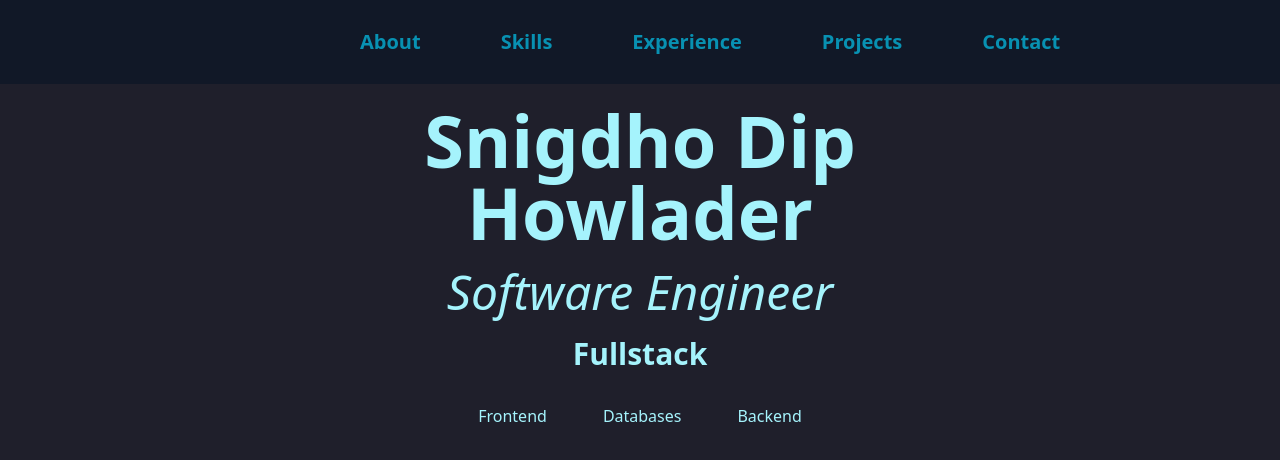
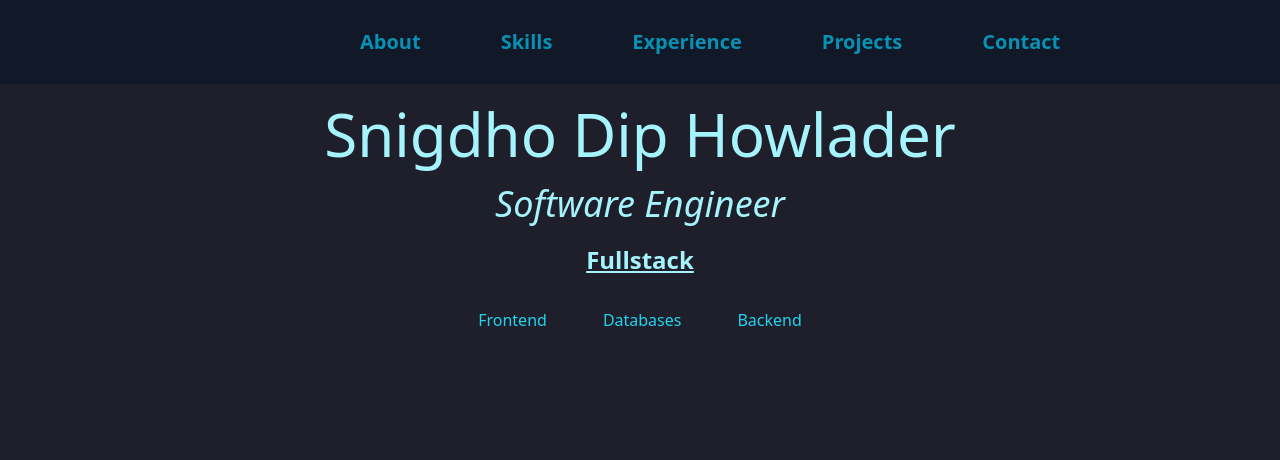
Before and after one commit to snigdho611/snigdho611.dev, a Next.js app: page / in a window 1280 px wide. Shown: the top 460 px of the page. Built offline with nearby package versions, Linux system fonts and the light colour scheme.

Commit message:
Adding about section, updating base component, updated styles and added animation changes

```diff
--- a/pages/about.tsx
+++ b/pages/about.tsx
@@ -1,3 +1,4 @@
+import About from "components/About";
 import Navbar from "components/Navbar";
 import type { NextPage } from "next";
 import Head from "next/head";
@@ -26,52 +27,7 @@ const Home: NextPage = () => {
 
       <Navbar />
 
-      <main>
-        <h1>
-          Welcome to <a href="https://nextjs.org">Next.js!</a>
-        </h1>
-
-        <p>
-          Get started by editing <code>pages/index.tsx</code>
-        </p>
-
-        <div>
-          <a href="https://nextjs.org/docs">
-            <h2>Documentation &rarr;</h2>
-            <p>Find in-depth information about Next.js features and API.</p>
-          </a>
-
-          <a href="https://nextjs.org/learn">
-            <h2>Learn &rarr;</h2>
-            <p>Learn about Next.js in an interactive course with quizzes!</p>
-          </a>
-
-          <a href="https://github.com/vercel/next.js/tree/master/examples">
-            <h2>Examples &rarr;</h2>
-            <p>Discover and deploy boilerplate example Next.js projects.</p>
-          </a>
-
-          <a href="https://vercel.com/new?utm_source=create-next-app&utm_medium=default-template&utm_campaign=create-next-app">
-            <h2>Deploy &rarr;</h2>
-            <p>
-              Instantly deploy your Next.js site to a public URL with Vercel.
-            </p>
-          </a>
-        </div>
-      </main>
-
-      <footer>
-        <a
-          href="https://vercel.com?utm_source=create-next-app&utm_medium=default-template&utm_campaign=create-next-app"
-          target="_blank"
-          rel="noopener noreferrer"
-        >
-          Powered by{" "}
-          <span>
-            <Image src="/vercel.svg" alt="Vercel Logo" width={72} height={16} />
-          </span>
-        </a>
-      </footer>
+      <About />
     </div>
   );
 };
--- a/src/components/About/index.tsx
+++ b/src/components/About/index.tsx
@@ -1,4 +1,18 @@
 import React from "react";
+
+const About = () => {
+  return (
+    <div>
+      <div
+        className="bg-cover w-60 h-60 rounded-full"
+        style={{
+          backgroundImage: "url(/images/profilepic.jpg)",
+        }}
+      ></div>
+      {/* <p>Abc</p> */}
+    </div>
+  );
+};
 
 // interface AboutProps {
 //   about: string[];
@@ -27,4 +41,4 @@ import React from "react";
 //   );
 // };
 
-// export default About;
+export default About;
--- a/src/components/Base/index.tsx
+++ b/src/components/Base/index.tsx
@@ -1,19 +1,36 @@
-import React from "react";
+import gsap from "gsap";
+import React, { useEffect, useRef } from "react";
 
 const Base = () => {
+  const baseRef = useRef<HTMLDivElement>(null);
+
+  // useEffect(() => {
+  //   gsap.fromTo(
+  //     baseRef.current,
+  //     { x: "60%", opacity: 0 },
+  //     { x: 0, y: 0, opacity: 1, duration: 1.75, delay: 3 }
+  //   );
+  // }, []);
+
   return (
-    <div className="text-cyan-200 my-auto mx-auto my-5 w-2/4">
-      <div className="text-7xl font-bold text-center my-5">
+    <div className="text-cyan-200 my-auto mx-auto my-5 w-3/4" ref={baseRef}>
+      <div className="text-6xl font-medium text-center my-5">
         Snigdho Dip Howlader
       </div>
-      <div className="text-5xl italic font-medium text-center my-5">
-        Software Engineer
+      <div className="text-4xl italic text-center my-5">Software Engineer</div>
+      <div className="text-2xl font-bold text-center my-5 underline">
+        Fullstack
       </div>
-      <div className="text-3xl font-bold text-center my-5">Fullstack</div>
       <div className="flex flex-row gap-x-14 mx-auto justify-center my-8">
-        <div>Frontend</div>
-        <div>Databases</div>
-        <div>Backend</div>
+        <div className="cursor-pointer text-cyan-400 hover:text-cyan-100 duration-300 transition">
+          Frontend
+        </div>
+        <div className="cursor-pointer text-cyan-400 hover:text-cyan-100 duration-300 transition">
+          Databases
+        </div>
+        <div className="cursor-pointer text-cyan-400 hover:text-cyan-100 duration-300 transition">
+          Backend
+        </div>
       </div>
     </div>
   );
```
